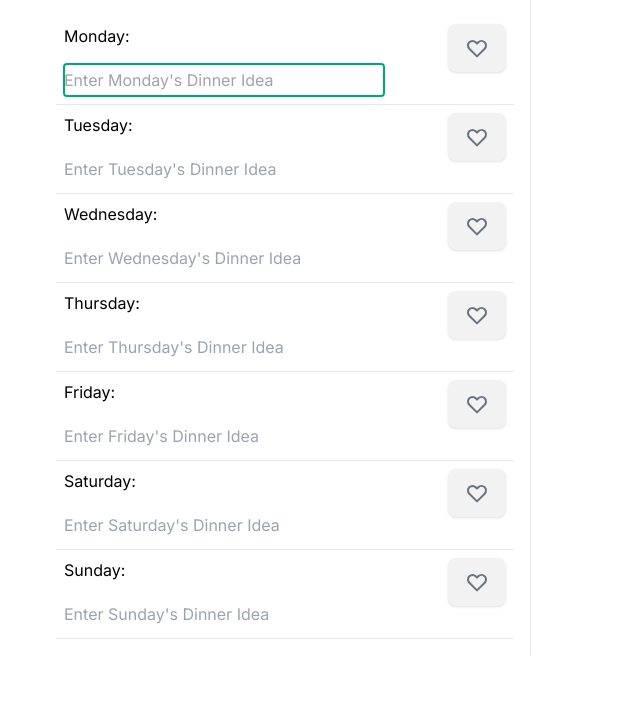
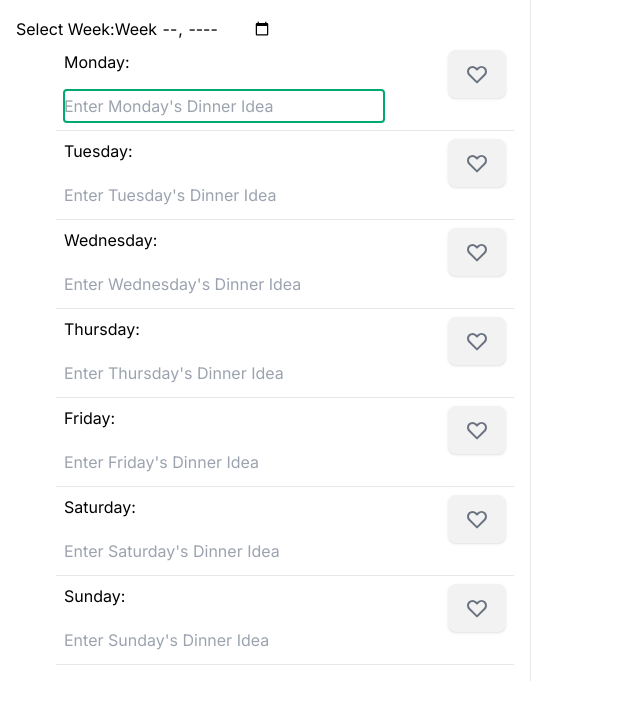
Before and after one commit to baradev/what-to-cook-app, a Next.js app: page / in a window 1280 px wide. Shown: the top 704 px of the page, without its empty margins (0-640 px from the left). Built offline with nearby package versions, Linux system fonts and the light colour scheme.

Commit message:
add week picker

```diff
--- a/app/components/DayLine.tsx
+++ b/app/components/DayLine.tsx
@@ -3,6 +3,7 @@
 import React, { useState } from 'react'
 import { HeartButton } from './HeartButton'
 import MealInput from './MealInput'
+import WeekPicker from './WeekPicker'
 
 const DayLine = () => {
   const daysOfWeek = [
@@ -14,7 +15,14 @@ const DayLine = () => {
     'Saturday',
     'Sunday',
   ]
+
   const [focusedIndex, setFocusedIndex] = useState<number>(0)
+
+  // Define onChangeWeek function to pass to WeekPicker
+  const handleWeekChange = (weekStartDate: Date) => {
+    console.log('Selected Week Start Date:', weekStartDate)
+    // Implement your logic here to handle week change
+  }
 
   const handleFocusNext = () => {
     setFocusedIndex((prevIndex) => (prevIndex + 1) % daysOfWeek.length)
@@ -28,6 +36,8 @@ const DayLine = () => {
 
   return (
     <div>
+      {/* Pass onChangeWeek function as a prop to WeekPicker */}
+      <WeekPicker onChangeWeek={handleWeekChange} />
       {daysOfWeek.map((day, index) => (
         <div key={day} className="flex flex-row ml-10">
           <div className="flex flex-col p-2 border-b w-96">
--- /dev/null
+++ b/app/components/WeekPicker.tsx
@@ -0,0 +1,36 @@
+// WeekSelector.tsx
+import React, { useState } from 'react'
+
+interface Props {
+  onChangeWeek: (weekStartDate: Date) => void
+}
+
+const WeekPicker: React.FC<Props> = ({ onChangeWeek }) => {
+  const [selectedDate, setSelectedDate] = useState<string>(
+    new Date().toISOString().substring(0, 10)
+  )
+
+  const handleWeekChange = () => {
+    const selectedWeekStartDate = new Date(selectedDate)
+    selectedWeekStartDate.setDate(
+      selectedWeekStartDate.getDate() - selectedWeekStartDate.getDay()
+    )
+
+    onChangeWeek(selectedWeekStartDate)
+  }
+
+  return (
+    <div>
+      <label htmlFor="week">Select Week:</label>
+      <input
+        type="week"
+        id="week"
+        value={selectedDate}
+        onChange={(e) => setSelectedDate(e.target.value)}
+        onBlur={handleWeekChange}
+      />
+    </div>
+  )
+}
+
+export default WeekPicker
--- a/app/components/WeekSelector.tsx
+++ /dev/null
@@ -1,33 +0,0 @@
-// WeekSelector.tsx
-import React, { useState } from 'react'
-
-interface Props {
-  onChangeWeek: (weekStartDate: Date) => void
-}
-
-const WeekSelector: React.FC<Props> = ({ onChangeWeek }) => {
-  const [selectedDate, setSelectedDate] = useState<Date>(new Date())
-
-  const handleWeekChange = () => {
-    // Calculate the start date of the selected week
-    const firstDayOfWeek = new Date(selectedDate)
-    firstDayOfWeek.setDate(selectedDate.getDate() - selectedDate.getDay())
-
-    onChangeWeek(firstDayOfWeek)
-  }
-
-  return (
-    <div>
-      <label htmlFor="week">Select Week:</label>
-      <input
-        type="week"
-        id="week"
-        value={selectedDate.toISOString().substring(0, 7)}
-        onChange={(e) => setSelectedDate(new Date(e.target.value))}
-        onBlur={handleWeekChange}
-      />
-    </div>
-  )
-}
-
-export default WeekSelector
--- a/package.json
+++ b/package.json
@@ -9,9 +9,11 @@
     "lint": "next lint"
   },
   "dependencies": {
+    "dayjs": "^1.11.10",
     "next": "14.1.0",
     "react": "^18",
-    "react-dom": "^18"
+    "react-dom": "^18",
+    "week-picker": "^1.0.0"
   },
   "devDependencies": {
     "@types/node": "^20",
```
Also changed, not shown: 1 other file (tests, documents, lock files or other folders).
